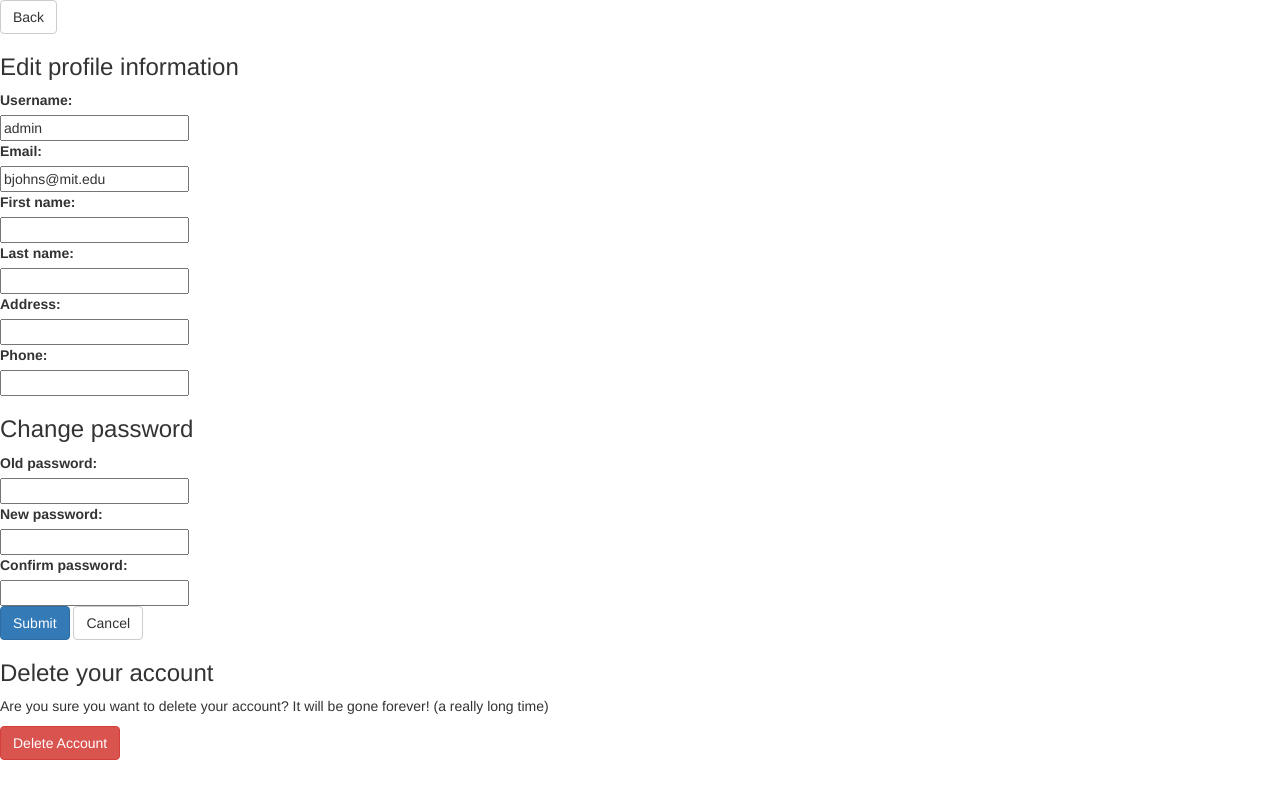
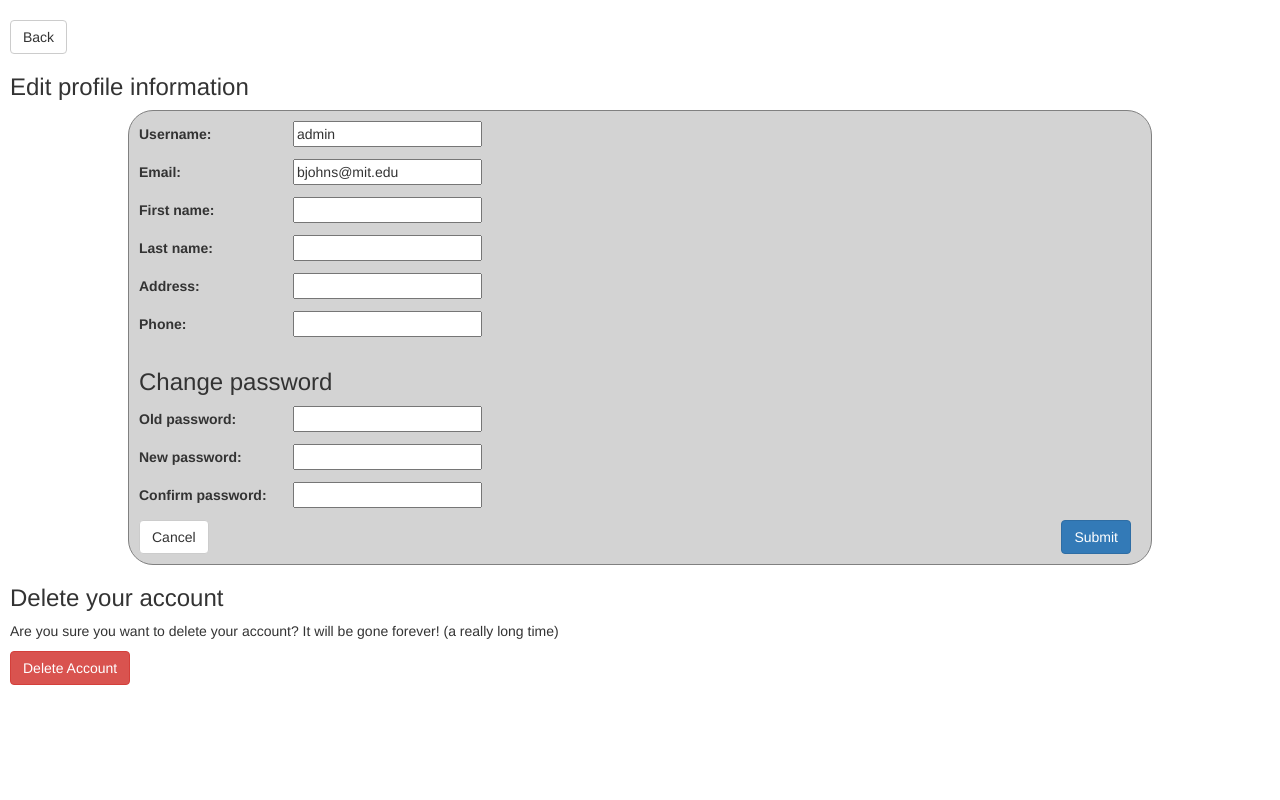
Before and after one commit to Little-Black/bnb, a Django app: page /profile/ in a window 1280 px wide. Run offline with Django 3.2, Linux system fonts and the light colour scheme; a user stored in the database is signed in; data comes from the database, SQL or seed files in the repository; both versions use the stored data as it was after the commit; some libraries are stand-ins or nearby versions.

Commit message:
file restore

```diff
--- /dev/null
+++ b/bnbvolunteer/volunteers/static/volunteers/css/updateProfile.css
@@ -0,0 +1,30 @@
+.update-profile-header, .delete-account-btn,
+.title, .delete-title, .delete-note, .home{
+	margin-left: 10px;
+}
+.submit-btn{
+	float: right;
+	margin-right: 10px;
+}
+.input-label{
+	display: inline-block;
+	width: 150px;
+	height: 35px;
+	position: relative;
+}
+.fields{
+	width: 80%;
+	margin: auto;
+	border: 1px solid gray;
+	border-radius: 25px;
+	background-color: lightgray;
+	padding: 10px;
+	margin-bottom: 20px;
+}
+.changing-password-fields{
+	display: none;
+	padding-left: 10px;
+}
+.home{
+	margin-top: 20px;
+}
--- a/bnbvolunteer/volunteers/templates/volunteers/profile.html
+++ b/bnbvolunteer/volunteers/templates/volunteers/profile.html
@@ -40,7 +40,8 @@
     <p class="delete-note">Are you sure you want to delete your account? It will be gone forever! (a really long time)</p>
     <a href="{% url "deleteAccount" %}"><button class="delete-account-btn btn btn-danger">Delete Account</button></a>
     <!-- <a href="{% url "deleteAccount" %}"> Are you sure? Your points will be lost forever (a very long time). </a> -->
-
+    <br>
+    <br>
 <!-- JQuery -->
 <script src="{% static 'volunteers/js/JQuery/jquery-1.11.2.min.js' %}"></script>
 <!-- Bootstrap -->
```
Also changed, not shown: bnbvolunteer/volunteers/static/volunteers/css/search.css (added, +17 -0 lines), bnbvolunteer/volunteers/templates/volunteers/volunteerStaffSearchResults.html (+2 -11 lines), bnbvolunteer/db.sqlite3, 3 other files.
